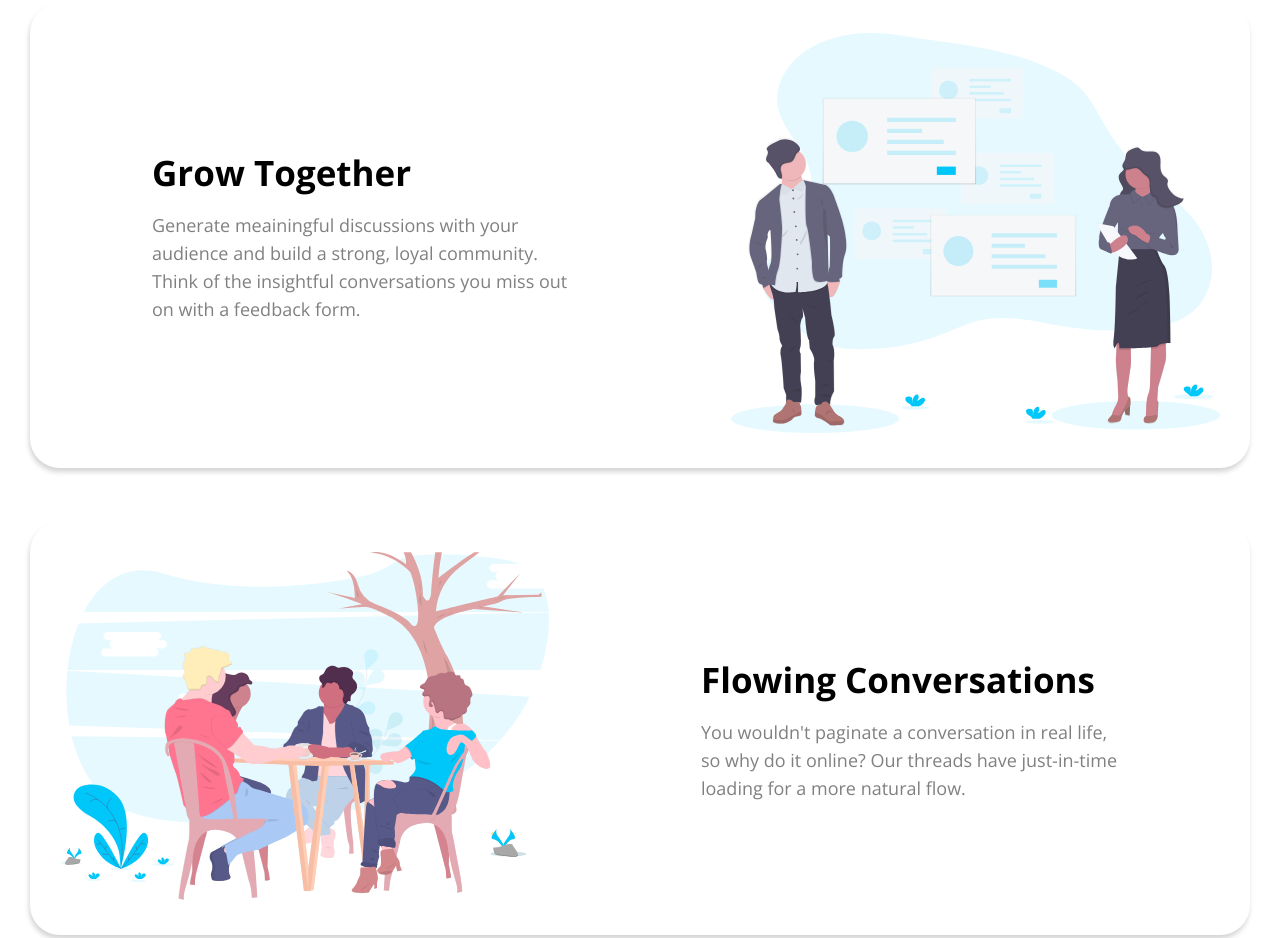
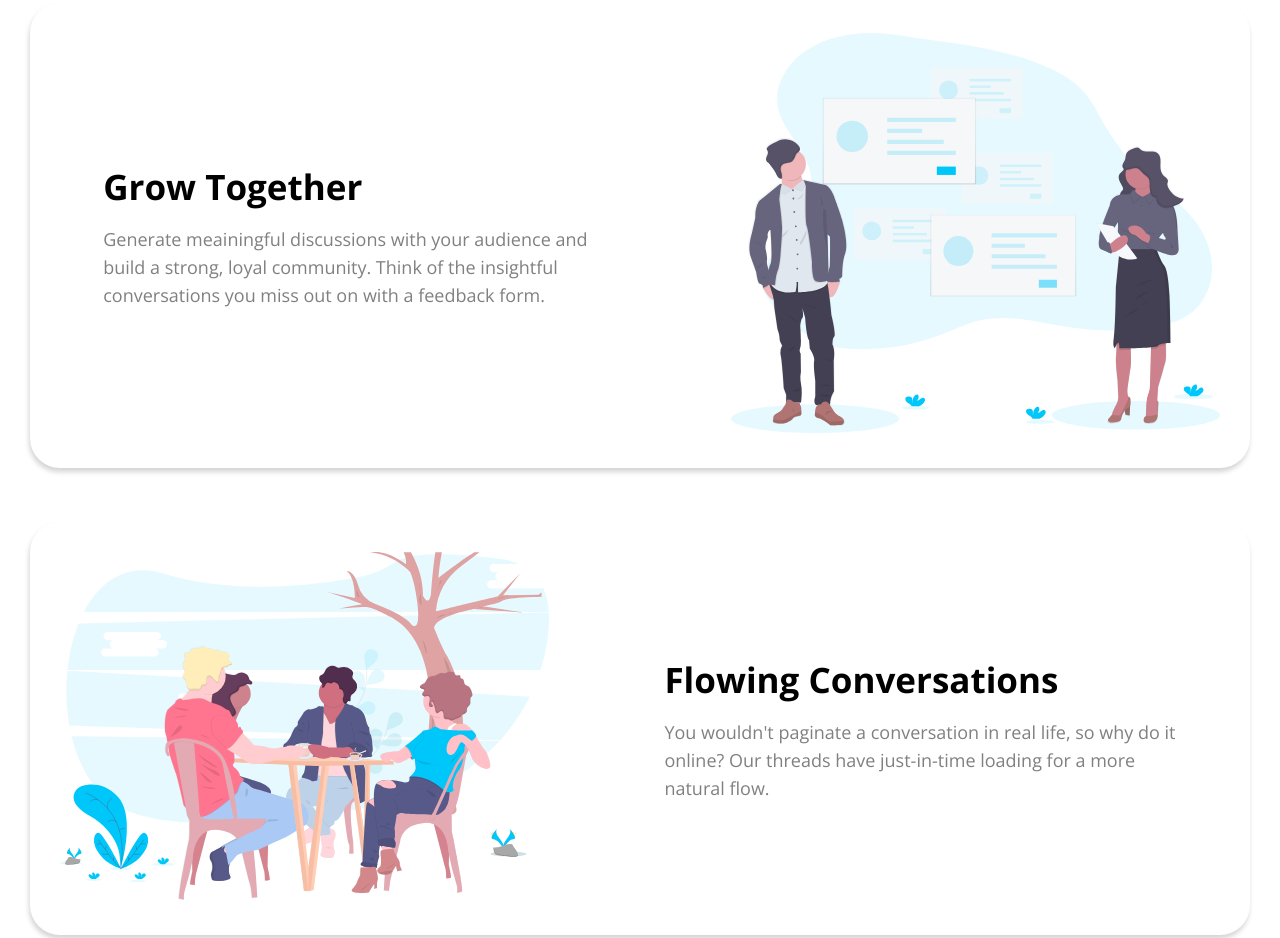
Before and after one commit to Cofucan/Huddle-Landing-Page, a plain HTML site: page index.html in a window 1280 px wide. Shown: the part 897-1835 px from the top of the page. Drawn offline with nearby package versions, Linux system fonts and the light colour scheme.

Commit message:
adjusted margins on the 3 cards

```diff
--- a/style.css
+++ b/style.css
@@ -155,8 +155,8 @@ body {
   flex-basis: 55%;
   margin-top: 3em;
   margin-bottom: 3em;
-  padding-left: 10%;
-  padding-right: 10%;
+  padding-left: 6%;
+  padding-right: 7%;
 }
 
 .card-a-right,
@@ -175,8 +175,8 @@ body {
   flex-basis: 55%;
   margin-top: 3em;
   margin-bottom: 3em;
-  padding-left: 10%;
-  padding-right: 10%;
+  padding-left: 7%;
+  padding-right: 6%;
 }
 
 .card-b-left {
```
